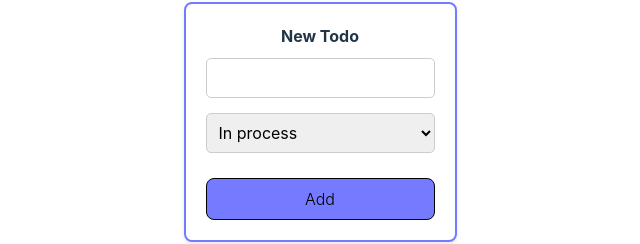
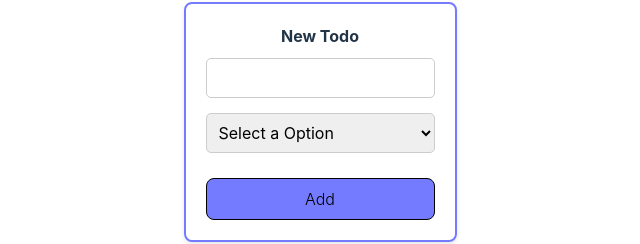
Before and after one commit to meryemiris/todo-app, a React (Vite) app: page / in a window 1280 px wide. Both pictures are taken after a click on the button "Add New Todo". Shown: the part 204-448 px from the top of the page, without its empty margins (320-960 px from the left). Built offline with nearby package versions, Linux system fonts and the light colour scheme.

Commit message:
add required and reset value to new todo form

```diff
--- a/src/components/NewTodo.tsx
+++ b/src/components/NewTodo.tsx
@@ -15,7 +15,7 @@ export default function NewTodo(props: NewTodoProps) {
     console.log(todoText, todoStatus);
     props.onAdd(todoStatus, todoText);
 
-    // event.currentTarget.reset();
+    event.currentTarget.reset();
   }
 
   return (
@@ -24,6 +24,7 @@ export default function NewTodo(props: NewTodoProps) {
         New Todo
       </label>
       <input
+        required
         className={styles.formInput}
         type="text"
         id="text"
@@ -31,6 +32,10 @@ export default function NewTodo(props: NewTodoProps) {
       ></input>
 
       <select name="status" id="status">
+        {/* make required */}
+        <option value="none" selected disabled hidden>
+          Select a Option
+        </option>
         <option value="In process">In process</option>
         <option value="Done">Done</option>
       </select>
```
